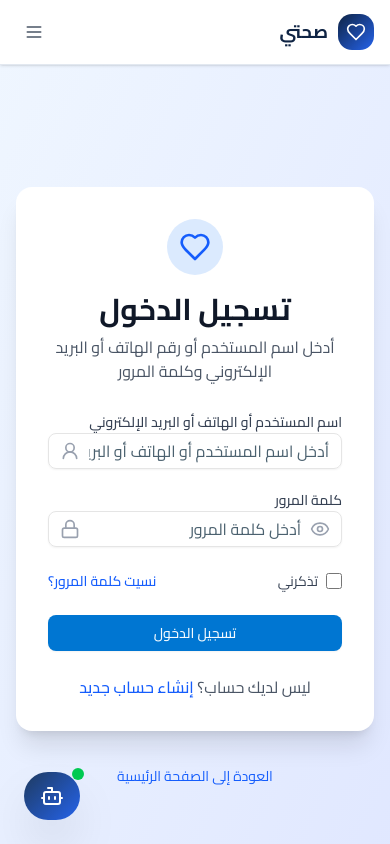
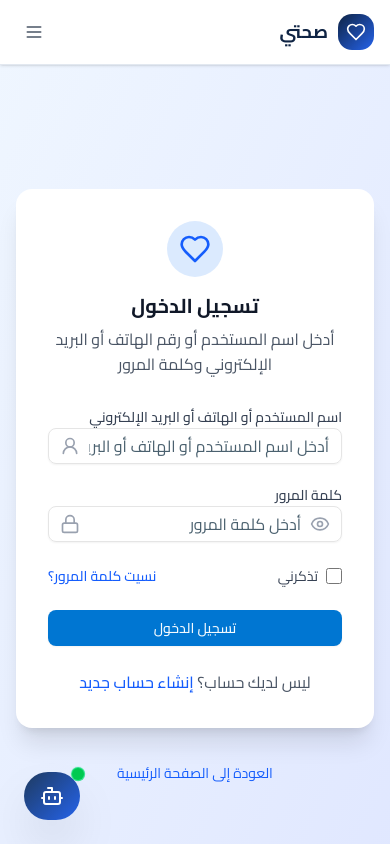
Before and after one commit to ahmedbahnese/sahty-platform, a React (Vite) app: page /login in a window 390 px wide. Shown: the top 844 px of the page. Built offline with nearby package versions, Linux system fonts and the light colour scheme.

Commit message:
feat: add responsive mobile tablet navigation

```diff
--- a/src/App.jsx
+++ b/src/App.jsx
@@ -90,9 +90,9 @@ function AppContent() {
   if (splash) return <SplashScreen onDone={() => setSplash(false)} />
 
   return (
-    <div className={`min-h-screen bg-gray-50 ${isAuthenticated ? 'lg:pl-72' : ''}`}>
+    <div className={`min-h-screen min-w-0 bg-slate-50 ${isAuthenticated ? 'lg:pl-72' : ''}`}>
       <Navbar />
-      <main className="flex-1">
+      <main className="min-w-0 pb-20 lg:pb-0">
         <Routes>
           {/* ── العامة ── */}
           <Route path="/" element={<HomePage />} />
--- a/src/components/Navbar.jsx
+++ b/src/components/Navbar.jsx
@@ -265,8 +265,11 @@ export default function Navbar() {
 
           {/* Mobile toggle */}
           <button
+            type="button"
             className="md:hidden p-2 rounded-xl text-gray-600 hover:bg-gray-100 transition-colors"
             onClick={() => setIsOpen(!isOpen)}
+            aria-label={isOpen ? 'إغلاق القائمة' : 'فتح القائمة'}
+            aria-expanded={isOpen}
           >
             {isOpen ? <X className="h-5 w-5" /> : <Menu className="h-5 w-5" />}
           </button>
--- a/src/components/RoleSidebar.jsx
+++ b/src/components/RoleSidebar.jsx
@@ -200,6 +200,32 @@ function SidebarContent({ collapsed, onClose, mobile = false }) {
   )
 }
 
+function MobileBottomNavigation() {
+  const { user } = useAuth()
+  const location = useLocation()
+  const role = user?.user_type || 'patient'
+  const links = (NAVIGATION[role] || NAVIGATION.patient).slice(0, 5)
+  const isActive = path => location.pathname === path || (path === '/admin' && location.pathname.startsWith('/admin/'))
+
+  return (
+    <nav className="fixed inset-x-0 bottom-0 z-50 border-t border-slate-200 bg-white/95 px-2 pb-[max(0.5rem,env(safe-area-inset-bottom))] pt-2 shadow-[0_-8px_24px_rgba(15,36,68,0.08)] backdrop-blur lg:hidden" aria-label="التنقل السريع">
+      <div className="mx-auto grid max-w-xl grid-cols-5 gap-1">
+        {links.map(([key, path, label, Icon]) => (
+          <Link
+            key={key}
+            to={path}
+            className={`flex min-w-0 flex-col items-center gap-1 rounded-xl px-1 py-1.5 text-[10px] font-bold transition active:scale-95 ${isActive(path) ? 'bg-blue-50 text-blue-700' : 'text-slate-400 hover:bg-slate-50 hover:text-blue-600'}`}
+            aria-current={isActive(path) ? 'page' : undefined}
+          >
+            <Icon className={`h-5 w-5 ${isActive(path) ? 'text-blue-600' : 'text-slate-400'}`} />
+            <span className="max-w-full truncate">{label}</span>
+          </Link>
+        ))}
+      </div>
+    </nav>
+  )
+}
+
 export default function RoleSidebar({ open, onClose }) {
   const [collapsed, setCollapsed] = useState(false)
 
@@ -216,6 +242,7 @@ export default function RoleSidebar({ open, onClose }) {
           </aside>
         </div>
       )}
+      <MobileBottomNavigation />
     </>
   )
 }
--- a/src/index.css
+++ b/src/index.css
@@ -53,3 +53,45 @@ body {
     transition-duration: 0.01ms !important;
   }
 }
+
+/* Responsive medical product foundation */
+html {
+  min-width: 320px;
+  background: #f5f9fc;
+}
+
+body {
+  min-width: 320px;
+  min-height: 100vh;
+  margin: 0;
+  overflow-x: hidden;
+  background:
+    radial-gradient(circle at 8% 0%, rgba(37, 99, 235, 0.07), transparent 28rem),
+    #f5f9fc;
+  line-height: 1.6;
+  -webkit-tap-highlight-color: transparent;
+}
+
+button,
+a,
+select,
+input,
+textarea {
+  touch-action: manipulation;
+}
+
+@media (max-width: 639px) {
+  h1 { font-size: clamp(1.55rem, 7vw, 2.1rem); line-height: 1.25; }
+  h2 { font-size: clamp(1.25rem, 5vw, 1.65rem); line-height: 1.3; }
+  input, select, textarea { font-size: 16px; }
+}
+
+@media (prefers-reduced-motion: no-preference) {
+  .sehaty-interactive {
+    transition: transform 180ms cubic-bezier(0.23, 1, 0.32, 1), box-shadow 180ms ease, background-color 180ms ease;
+  }
+
+  .sehaty-interactive:active {
+    transform: scale(0.98);
+  }
+}
--- a/src/pages/DashboardPage.jsx
+++ b/src/pages/DashboardPage.jsx
@@ -28,7 +28,7 @@ function StatCard({ label, value, icon: Icon, tone = 'blue' }) {
     purple: 'bg-purple-50 text-purple-600',
   }
   return (
-    <div className="rounded-2xl border border-gray-100 bg-white p-5 shadow-sm">
+    <div className="sehaty-interactive rounded-2xl border border-slate-100 bg-white p-4 shadow-sm sm:p-5">
       <div className="flex items-center gap-4">
         <div className={`rounded-xl p-3 ${tones[tone]}`}><Icon className="h-6 w-6" /></div>
         <div><p className="text-sm text-gray-500">{label}</p><p className="mt-1 text-2xl font-bold text-gray-900">{value}</p></div>
@@ -279,10 +279,10 @@ export default function DashboardPage() {
   const role = user?.user_type
   const name = user?.profile?.first_name || user?.profile?.legal_name || user?.email
   return (
-    <div className="min-h-screen bg-gray-50 py-8">
+    <div className="min-h-screen bg-transparent py-5 sm:py-8">
       <div className="mx-auto max-w-7xl px-4 sm:px-6 lg:px-8">
-        <div className="mb-8 flex flex-col justify-between gap-4 md:flex-row md:items-center">
-          <div><p className="text-sm font-semibold text-blue-600">{roleLabel}</p><h1 className="mt-1 text-3xl font-bold text-gray-900">مرحباً، {name}</h1><p className="mt-1 text-gray-500">{roleDescriptions[role] || 'إدارة المنصة والصلاحيات'}</p></div>
+        <div className="mb-6 flex flex-col justify-between gap-4 sm:mb-8 md:flex-row md:items-center">
+          <div><p className="text-sm font-semibold text-blue-600">{roleLabel}</p><h1 className="mt-1 text-2xl font-bold text-gray-900 sm:text-3xl">مرحباً، {name}</h1><p className="mt-1 text-gray-500">{roleDescriptions[role] || 'إدارة المنصة والصلاحيات'}</p></div>
           {isAdmin && <div className="flex items-center gap-2 rounded-xl bg-blue-50 px-4 py-3 text-sm text-blue-800"><ShieldCheck className="h-5 w-5" /> صلاحيات الإدارة مفعلة</div>}
         </div>
         {isAdmin ? <AdminDashboard token={token} /> : role === 'patient' ? <PatientDashboard /> : <ProviderDashboard user={user} token={token} />}
```
Also changed, not shown: 1 other file (tests, documents, lock files or other folders).
